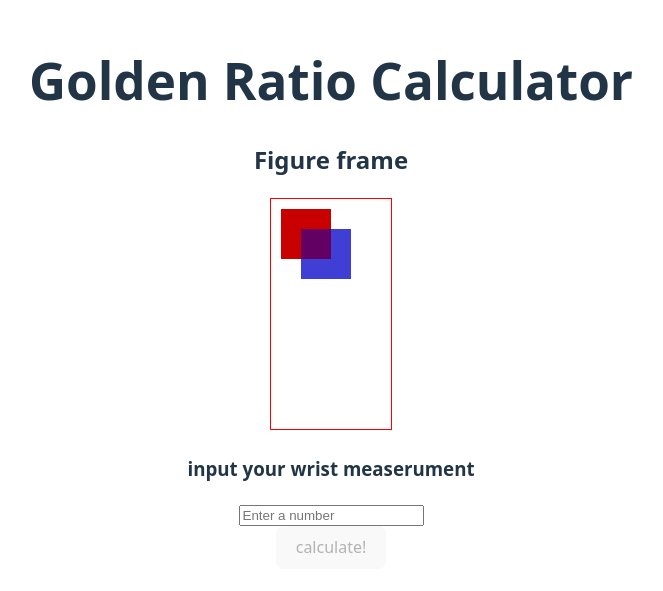
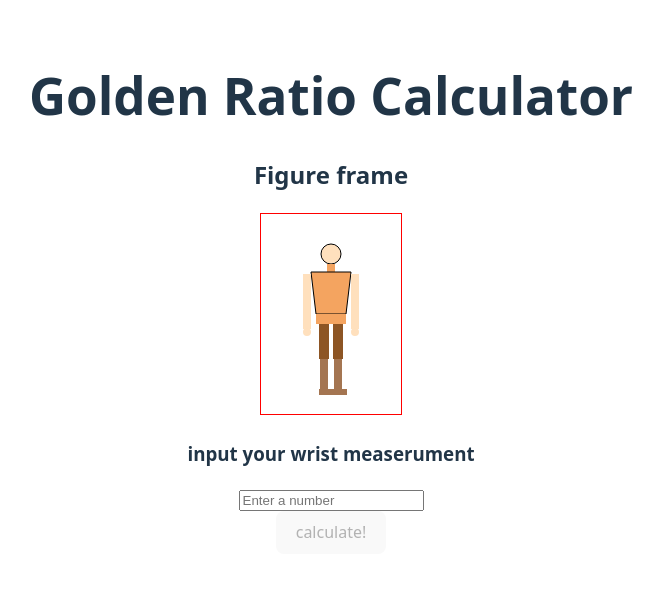
Before and after one commit to JohanCodeForFun/golden-ratio, a React (Vite) app: page / in a window 1280 px wide. Shown: the part 107-698 px from the top of the page, without its empty margins (309-972 px from the left). Built offline with nearby package versions, Linux system fonts and the light colour scheme.

Commit message:
Refactor canvas rendering logic and update canvas dimensions for improved visualization

```diff
--- a/src/App.tsx
+++ b/src/App.tsx
@@ -15,26 +15,87 @@ function App() {
     setGoldenRatioResult(true)
   }
 
-  useEffect(() => {
-    const canvas = document.getElementById("canvas") as HTMLCanvasElement | null;
-    if (canvas && canvas.getContext) {
-      const ctx = canvas.getContext("2d");
-      if (ctx) {
-        ctx.fillStyle = "rgb(200 0 0)";
-        ctx.fillRect(10, 10, 50, 50);
+    useEffect(() => {
+  const canvas = document.getElementById("canvas") as HTMLCanvasElement | null;
+  if (!canvas || !canvas.getContext) return;
 
-        ctx.fillStyle = "rgb(0 0 200 / 50%)";
-        ctx.fillRect(30, 30, 50, 50);
-      }
-    }
-  }, []);
+  const ctx = canvas.getContext("2d");
+  if (!ctx) return;
+
+  ctx.clearRect(0, 0, canvas.width, canvas.height);
+
+  const centerX = canvas.width / 2;
+
+  // HEAD
+  ctx.beginPath();
+  ctx.arc(centerX, 40, 10, 0, Math.PI * 2);
+  ctx.fillStyle = "#ffe0bd";
+  ctx.fill();
+  ctx.stroke();
+
+  // NECK (optional)
+  ctx.fillStyle = "#f4a460";
+  ctx.fillRect(centerX - 4, 50, 8, 8);
+
+  // TORSO (trapezoid shape using path)
+  ctx.beginPath();
+  ctx.moveTo(centerX - 20, 58);
+  ctx.lineTo(centerX + 20, 58);
+  ctx.lineTo(centerX + 15, 100);
+  ctx.lineTo(centerX - 15, 100);
+  ctx.closePath();
+  ctx.fillStyle = "#f4a460";
+  ctx.fill();
+  ctx.stroke();
+
+  // ARMS
+  // Upper arms (vertical for simplicity)
+  ctx.fillStyle = "#ffe0bd";
+  ctx.fillRect(centerX - 28, 60, 8, 30); // left upper
+  ctx.fillRect(centerX + 20, 60, 8, 30); // right upper
+
+  // Forearms
+  ctx.fillRect(centerX - 28, 90, 8, 25); // left forearm
+  ctx.fillRect(centerX + 20, 90, 8, 25); // right forearm
+
+  // HANDS
+  ctx.beginPath();
+  ctx.arc(centerX - 24, 118, 4, 0, Math.PI * 2); // left hand
+  ctx.arc(centerX + 24, 118, 4, 0, Math.PI * 2); // right hand
+  ctx.fillStyle = "#ffe0bd";
+  ctx.fill();
+
+  // HIPS
+  ctx.fillStyle = "#f4a460";
+  ctx.fillRect(centerX - 15, 100, 30, 10);
+
+  // LEGS
+  // Thighs
+  ctx.fillStyle = "#8d5524";
+  ctx.fillRect(centerX - 12, 110, 10, 35); // left thigh
+  ctx.fillRect(centerX + 2, 110, 10, 35);  // right thigh
+
+  // Calves
+  ctx.fillStyle = "#a47551";
+  ctx.fillRect(centerX - 11, 145, 8, 30); // left calf
+  ctx.fillRect(centerX + 3, 145, 8, 30);  // right calf
+
+  // FEET
+  ctx.fillStyle = "#a47551";
+  ctx.fillRect(centerX - 12, 175, 14, 6); // left foot
+  ctx.fillRect(centerX + 2, 175, 14, 6);  // right foot
+
+}, []);
+
+
 
   return (
     <>
       <h1>Golden Ratio Calculator</h1>
       <div>
         <h2>Figure frame</h2>
-        <canvas id="canvas" width="120" height="230"></canvas>
+        <canvas id="canvas" width="140" height="200"></canvas>
+
       </div>
 
       {goldenRatioResult === false && (
```
